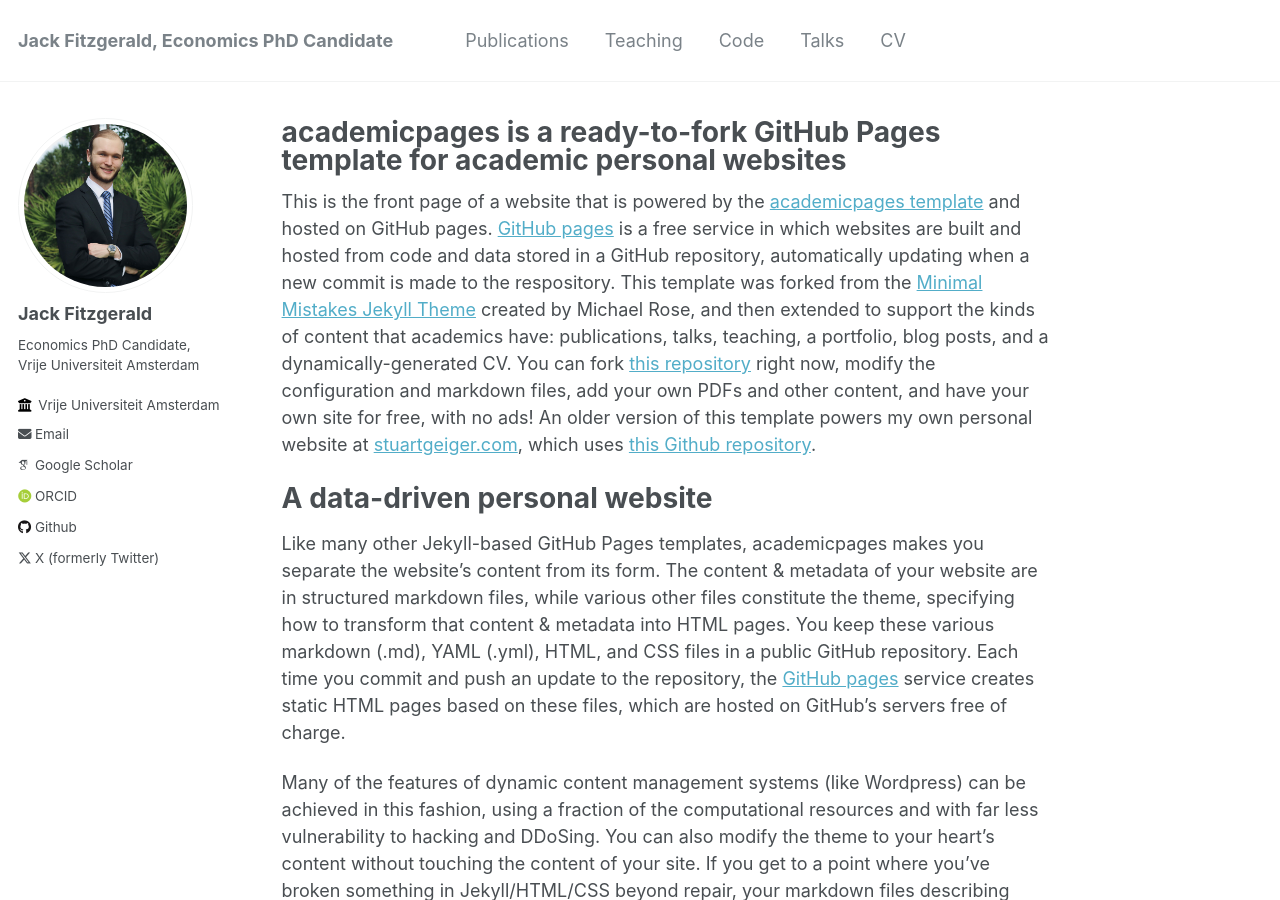
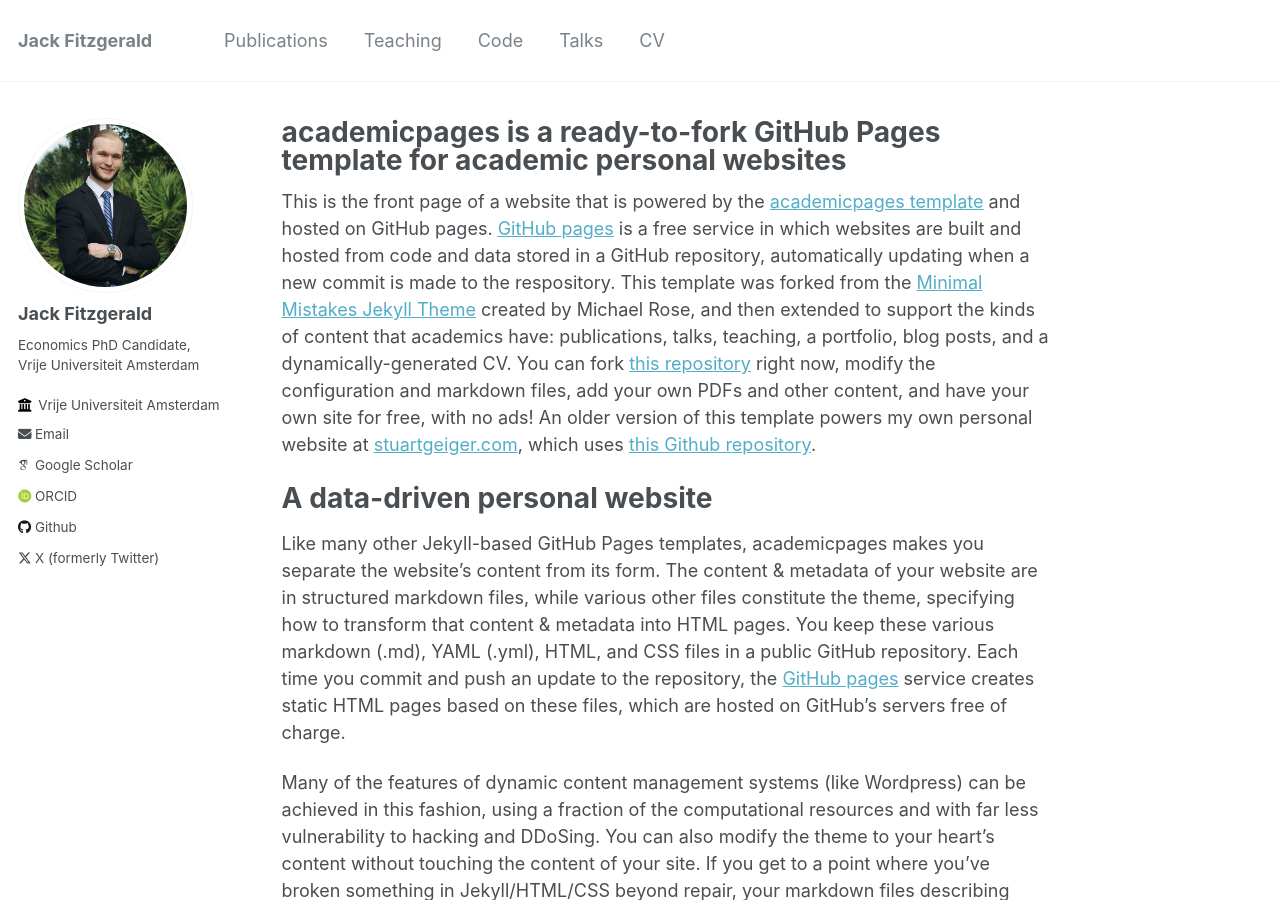
Before and after one commit to jack-fitzgerald/jack-fitzgerald.github.io, a Jekyll site: the page built from _pages/about.md, in a window 1280 px wide and 900 px high. Built offline with Jekyll 4.4.1, drawn with Linux system fonts in a browser that asks for light colours; some web fonts are replaced.

Commit message:
Update _config.yml

```diff
--- a/_config.yml
+++ b/_config.yml
@@ -8,7 +8,7 @@
 
 # Basic Site Settings
 locale                   : "en-US"
-title                    : "Jack Fitzgerald, Economics PhD Candidate"
+title                    : "Jack Fitzgerald"
 title_separator          : "-"
 name                     : &name "Jack Fitzgerald"
 description              : &description "Economics PhD Candidate, Vrije Universiteit Amsterdam"
```
